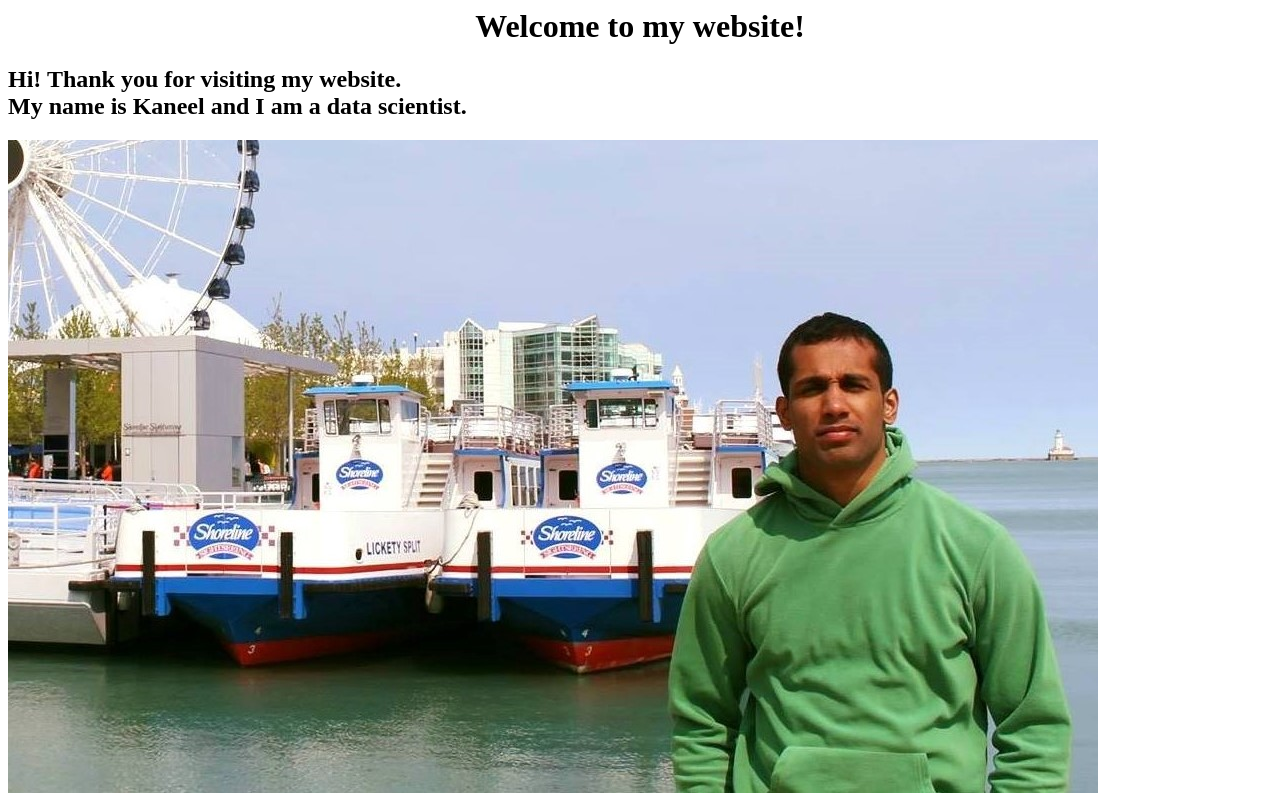
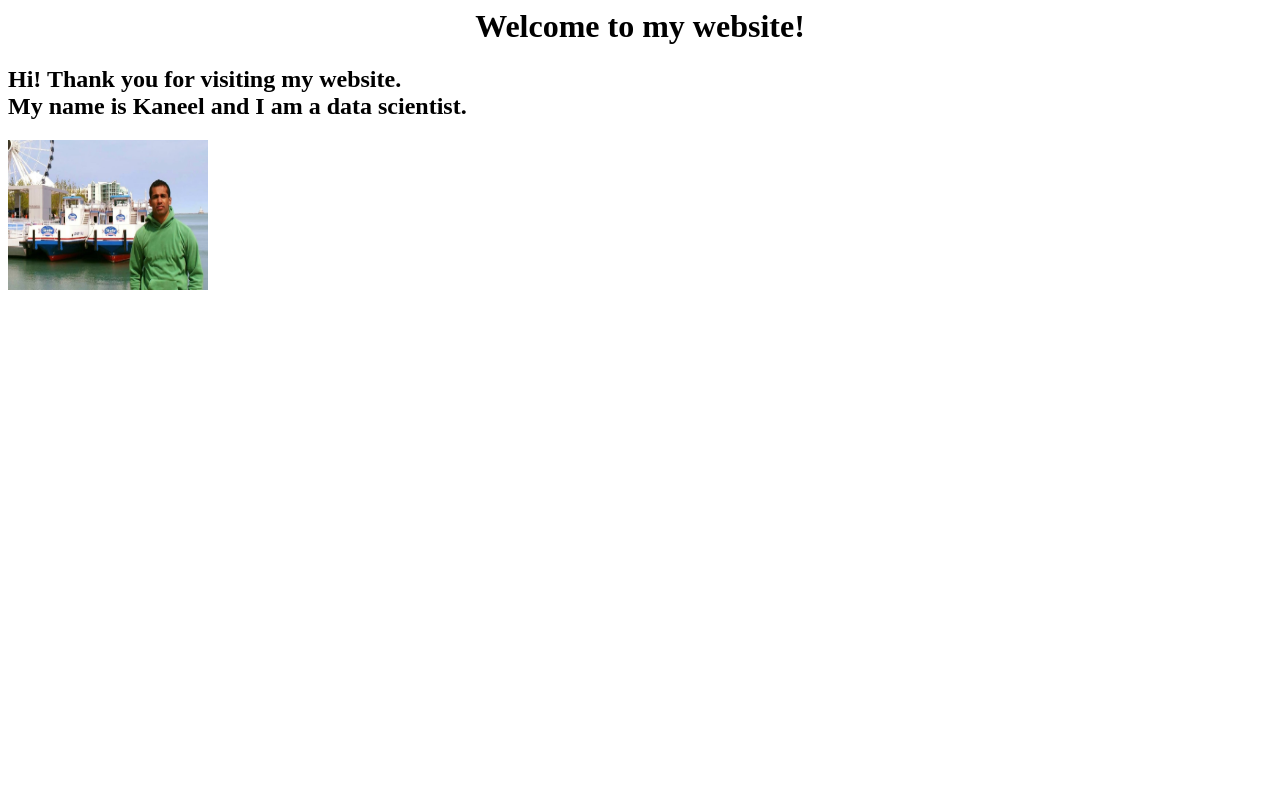
Before and after one commit to kaneelgit/kaneelgit.github.io, a plain HTML site: page index.html in a window 1280 px wide. Drawn offline with Linux system fonts and the light colour scheme.

Commit message:
Update index.html

```diff
--- a/index.html
+++ b/index.html
@@ -13,7 +13,7 @@
 
       </font> </h2>
 
-    <img src="main_pic.jpg">
+    <img src="main_pic.jpg" width = 200, height = 150>
 
   </body>
 </html>
```
